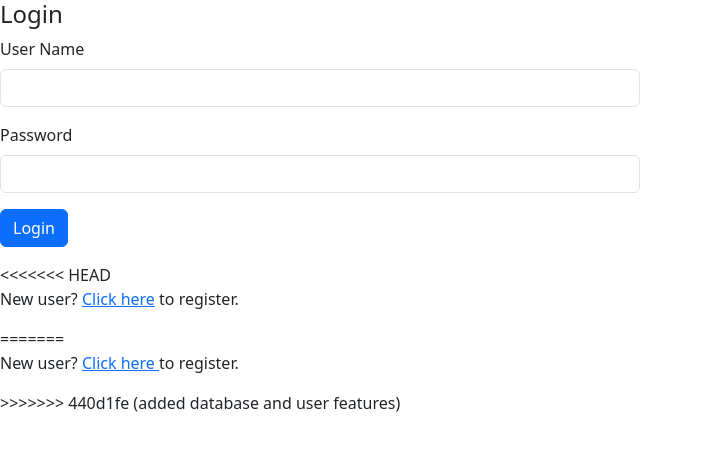
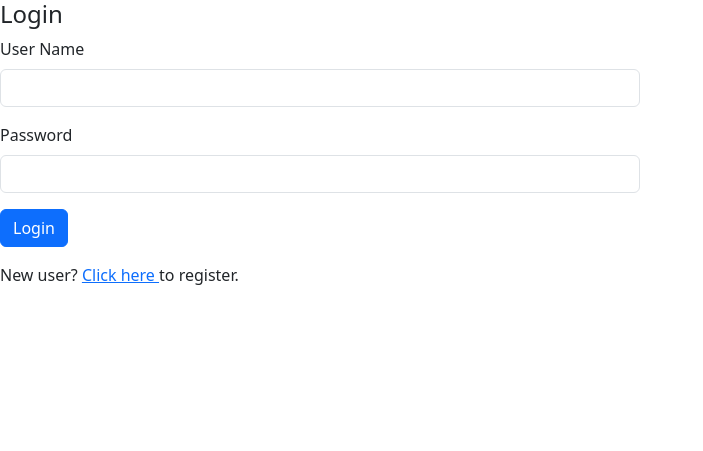
Before and after one commit to wackydumbidiot/IAB207-2026-S1, a Flask app: page /login in a window 1280 px wide. Shown: the top 451 px of the page, without its empty margins (0-703 px from the left). Run offline with Flask 3, Linux system fonts and the light colour scheme; parts of the project's set-up code (start-up, migrations or seed data) failed here and were passed over; some libraries are stand-ins or nearby versions.

Commit message:
Remove remaining merge markers

```diff
--- a/FestivalHub/templates/user.html
+++ b/FestivalHub/templates/user.html
@@ -14,17 +14,12 @@
 <!-- Show registration link on login page -->
 {% if heading == 'Login' %}
 <div class="col-md-4">
-<<<<<<< HEAD
-    <p>New user? <a href="{{url_for('auth.register')}}">Click here</a> to register.</p>
-=======
-    <p>
-        New user?
-        <a href="{{ url_for('auth.register') }}">
+    <p>New user?
+        <a href="{{url_for('auth.register')}}">
             Click here
         </a>
         to register.
     </p>
->>>>>>> 440d1fe (added database and user features)
 </div>
 {% endif %}
 
```
